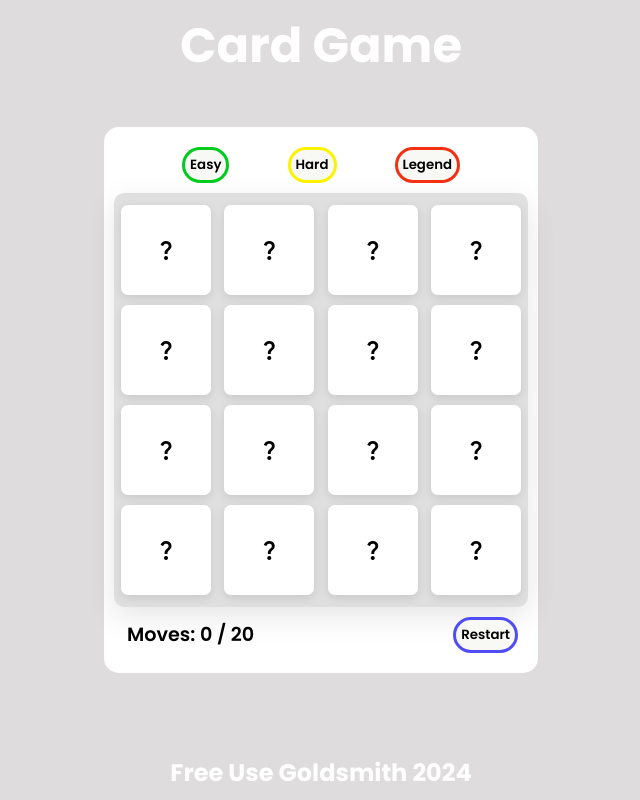
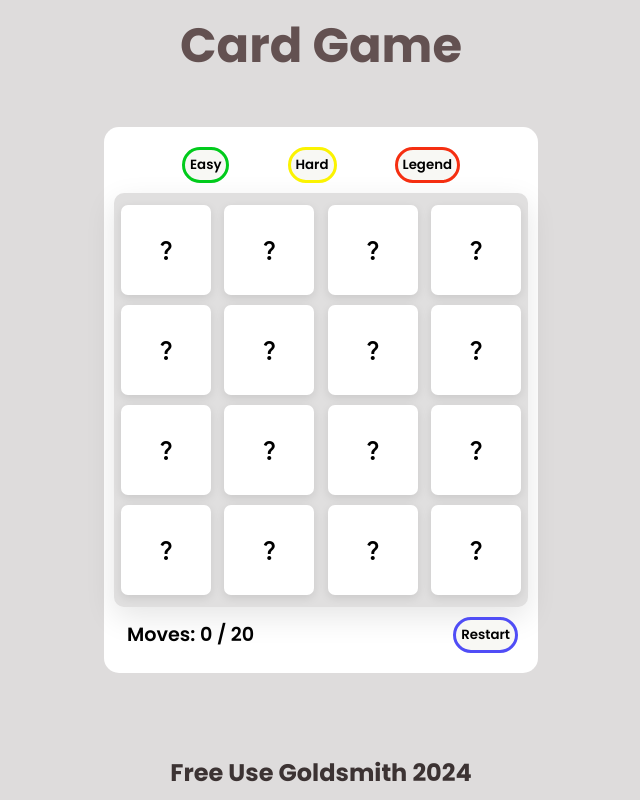
Before and after one commit to Goldsmith-Goula/Card_Game, a plain HTML site: page index.html in a window 1280 px wide. Shown: the whole page, without its empty margins (319-959 px from the left). Drawn offline with nearby package versions, Linux system fonts and the light colour scheme.

Commit message:
color change

```diff
--- a/card.css
+++ b/card.css
@@ -20,7 +20,7 @@ background-color: #dedcdc;
 /* Header Styles */
 header {
 background: transparent;
-color: white;
+color: rgb(99, 81, 81);
 padding: 10px;
 text-align: center;
 font-size: 24px;
@@ -182,7 +182,7 @@ font-size: larger;
 /* Footer Styles */
 footer {
 background: transparent;
-color: white;
+color:rgb(60, 51, 51);
 padding: 10px;
 text-align: center;
 font-size: 24px;
```
